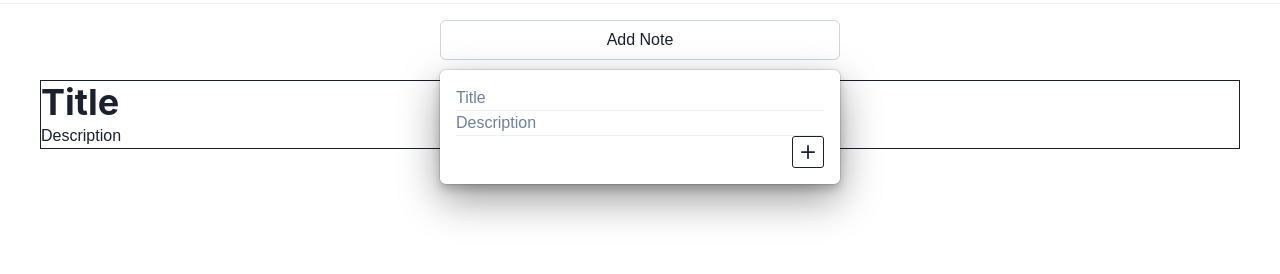
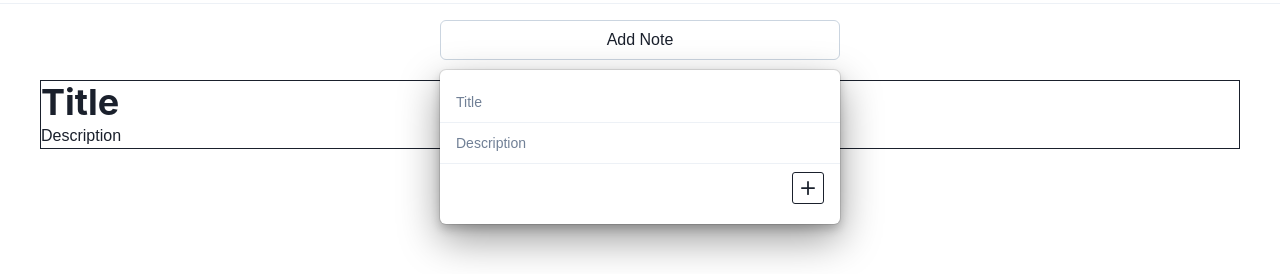
Before and after one commit to Praful-87/notekeeper, a React (Vite) app: page / in a window 1280 px wide. Shown: the part 329-603 px from the top of the page. Built offline with nearby package versions, Linux system fonts and the light colour scheme.

Commit message:
adding box for note add

```diff
--- a/src/App.jsx
+++ b/src/App.jsx
@@ -62,21 +62,34 @@ function App() {
 
         <Flex
           direction={"column"}
-          gap="2"
           rounded="md"
           pos={"absolute"}
           top="calc(100% + 10px)"
-          p="4"
+          py="5"
           boxShadow="dark-lg"
           w="400px"
           bg={"white"}
-          display={show ? "absolute" : "none"}
+          gap="2"
         >
-          <Input variant="unstyled" placeholder="Title" />
+          <Input
+            px="4"
+            _placeholder={{
+              fontSize: "14px",
+            }}
+            variant={"unstyled"}
+            placeholder="Title"
+          />
           <Divider />
-          <Input variant="unstyled" placeholder="Description" />
+          <Input
+            _placeholder={{
+              fontSize: "14px",
+            }}
+            px="4"
+            variant={"unstyled"}
+            placeholder="Description"
+          />
           <Divider />
-          <Flex justify={"end"}>
+          <Flex px="4" justify={"end"}>
             <IconButton
               size="sm"
               variant="outline"
```
